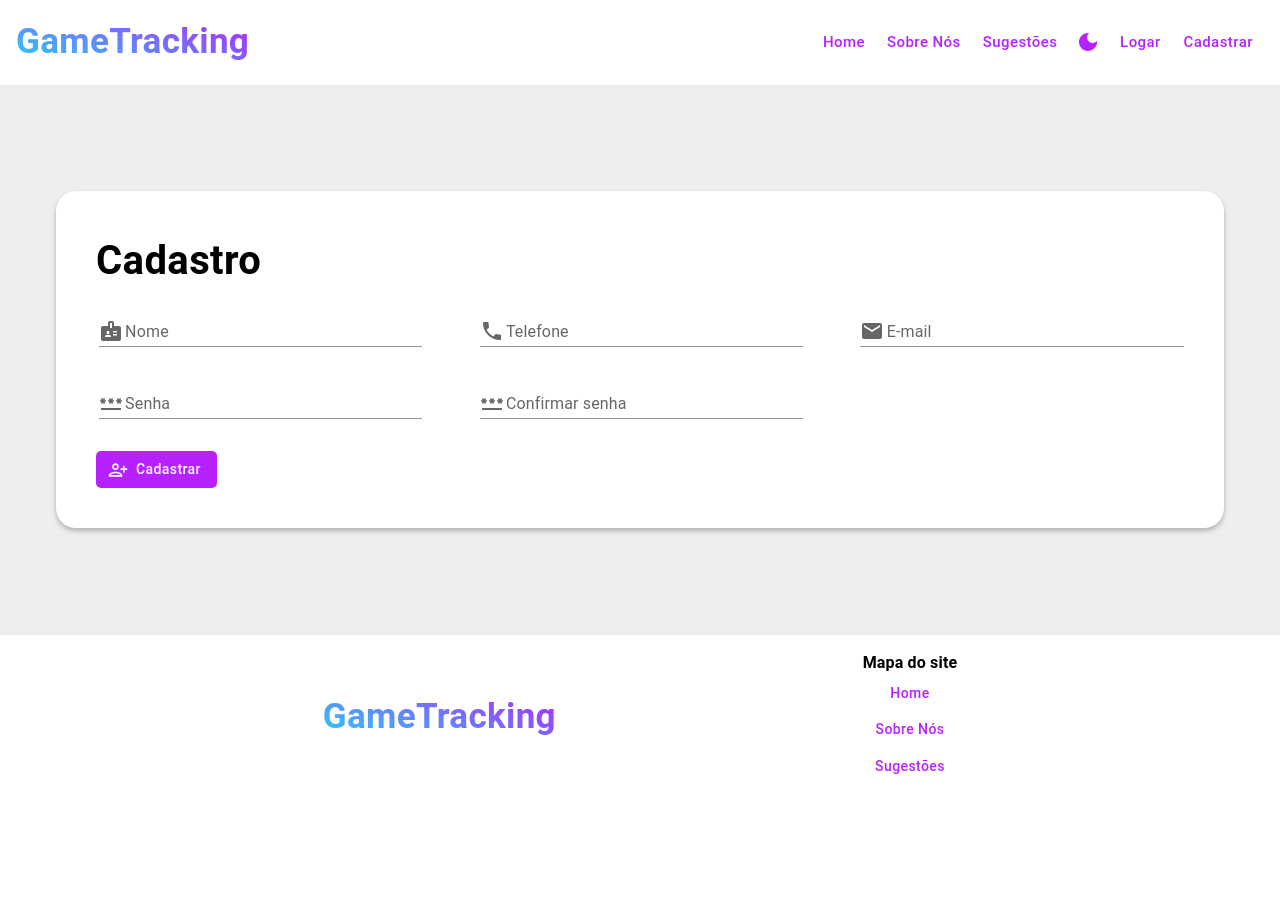
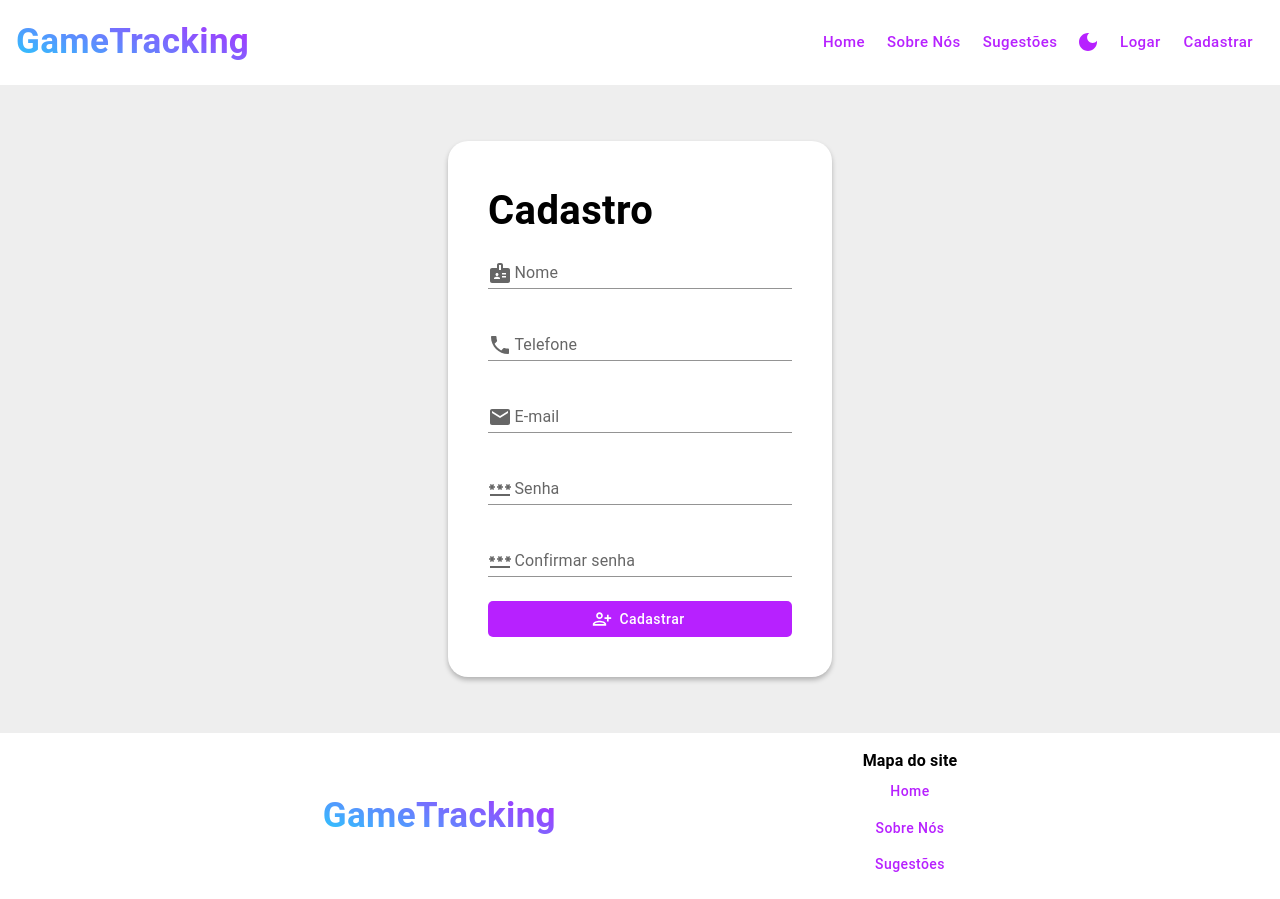
Before and after one commit to MarceloDCastro/Game-Tracking, a Next.js app: page /Cadastro in a window 1280 px wide. Before the commit the page ends 800 px from the top, so only its background shows below. Built offline with nearby package versions, Linux system fonts and the light colour scheme.

Commit message:
Ajustes logi e cadastro

```diff
--- a/pages/Cadastro/index.tsx
+++ b/pages/Cadastro/index.tsx
@@ -1,5 +1,5 @@
 
-import { Grid, Button, Stack } from '@mui/material'
+import { Button, Stack, Box } from '@mui/material'
 
 import { Mail, Phone, Password, Badge, PersonAddAlt } from '@mui/icons-material'
 
@@ -8,32 +8,20 @@ import PageComponent from '../../components/PageComponent'
 
 function Cadastro () {
   return (
-
-    <PageComponent title="Cadastro">
-      <Grid container columnSpacing={{ xs: '10%', lg: '5%' }} rowSpacing={3} pt={1}>
-        <Grid item xs={12} sm={6} lg={4}>
+    <Box width='100%' display='flex' justifyContent='center'>
+      <PageComponent title="Cadastro" sx={{ width: '30%', minWidth: '360px' }}>
+        <Stack direction='column' spacing={3}>
           <InputComponent label='Nome' icon={<Badge />} />
-        </Grid>
-        <Grid item xs={12} sm={6} lg={4}>
           <InputComponent label='Telefone' icon={<Phone />} />
-        </Grid>
-        <Grid item xs={12} sm={6} lg={4}>
           <InputComponent label='E-mail' icon={<Mail />} />
-        </Grid>
-        <Grid item xs={12} sm={6} lg={4}>
           <InputComponent label='Senha' icon={<Password />} />
-        </Grid>
-        <Grid item xs={12} sm={6} lg={4}>
           <InputComponent label='Confirmar senha' icon={<Password />} />
-        </Grid>
-      </Grid>
-      <Stack direction='row' mt={4}>
-        <Button variant='contained' startIcon={<PersonAddAlt />}>
-          Cadastrar
-        </Button>
-      </Stack>
-    </PageComponent>
-
+          <Button variant='contained' startIcon={<PersonAddAlt />}>
+            Cadastrar
+          </Button>
+        </Stack>
+      </PageComponent>
+    </Box>
   )
 }
 
```
Also changed, not shown: pages/Login/index.tsx (+7 -12 lines).
